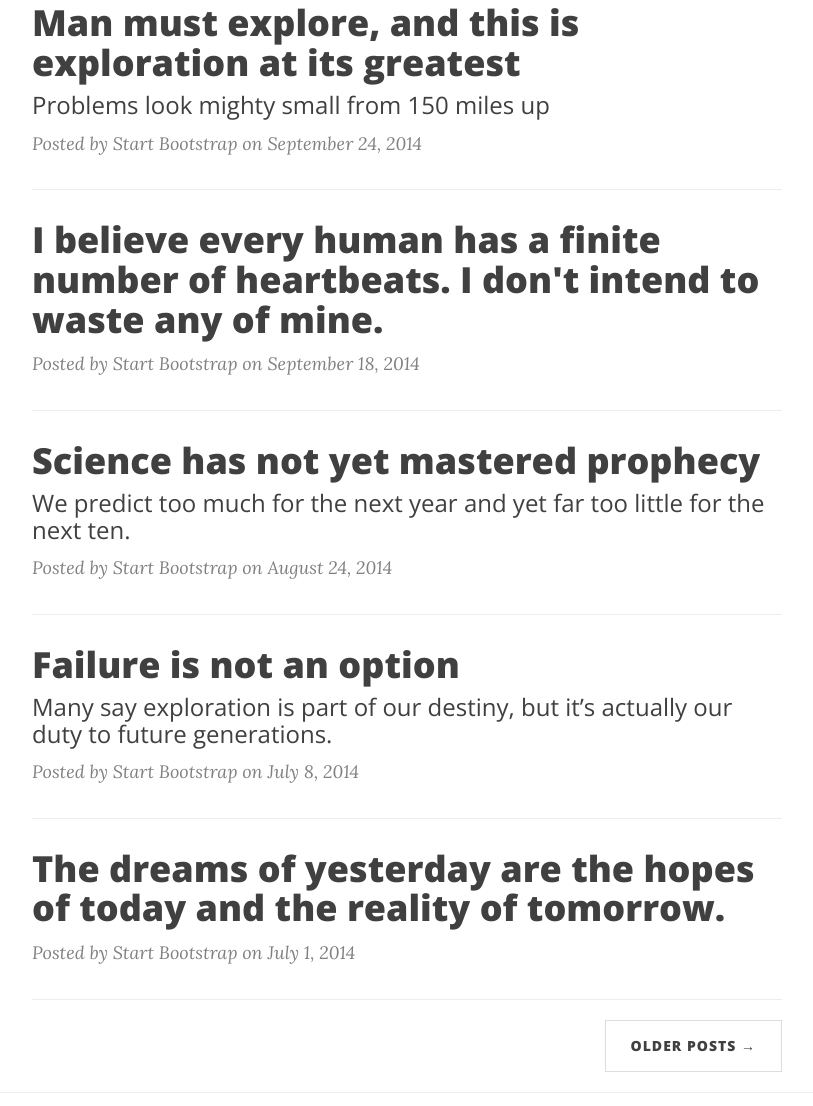
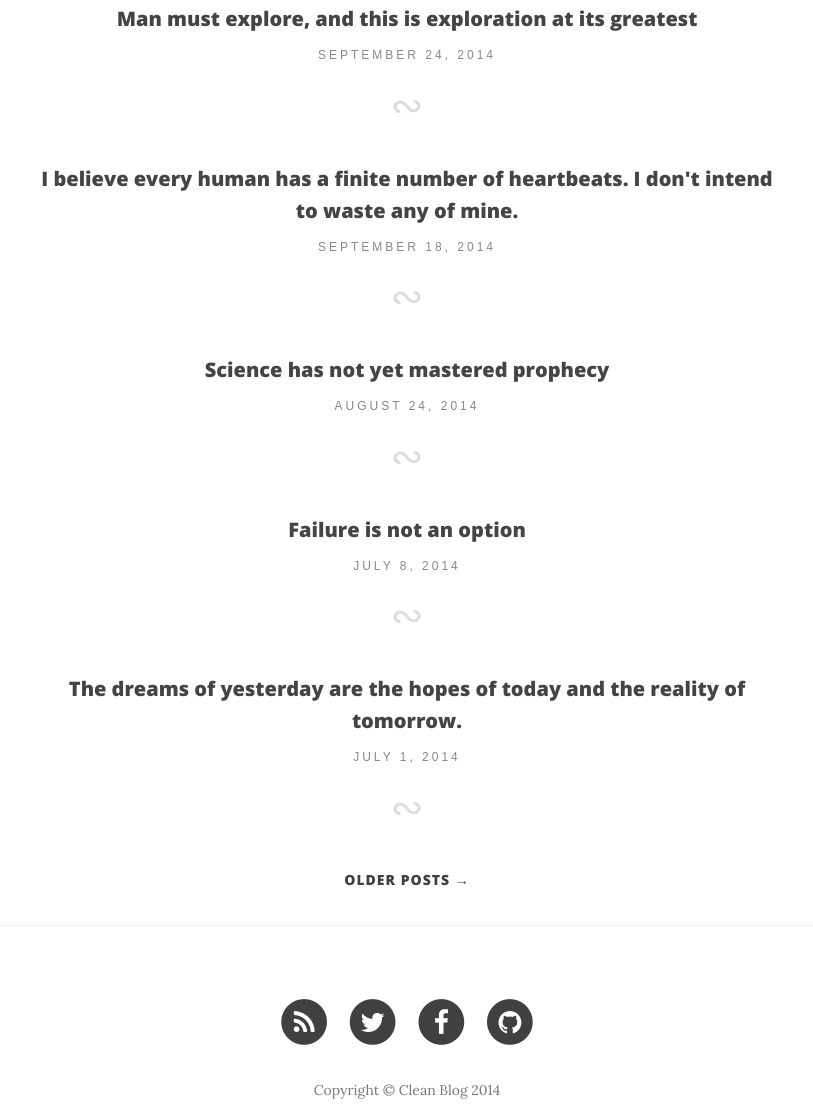
Before and after one commit to 56yards/56yards.github.io, a website: page index.html in a window 1280 px wide. Shown: the part 533-1639 px from the top of the page, without its empty margins (233-1046 px from the left). Drawn offline with nearby package versions, Linux system fonts and the light colour scheme.

Commit message:
visual changes.

```diff
--- a/css/clean-blog.css
+++ b/css/clean-blog.css
@@ -34,6 +34,14 @@ blockquote {
   color: #808080;
   font-style: italic;
 }
+
+.sep {
+  display: block;
+  text-align: center;
+  font-size: 40px;
+  color: #ddd;
+}
+
 hr.small {
   max-width: 100px;
   margin: 15px auto;
@@ -206,17 +214,19 @@ hr.small {
   }
 }
 .post-preview > a {
-  color: #404040;
+  color: #444;
+  text-align: center;
 }
 .post-preview > a:hover,
 .post-preview > a:focus {
   text-decoration: none;
-  color: #0085a1;
+  color: #307EA9;
 }
 .post-preview > a > .post-title {
-  font-size: 30px;
+  font-size: 20px;
   margin-top: 30px;
   margin-bottom: 10px;
+  line-height: 160%;
 }
 .post-preview > a > .post-subtitle {
   margin: 0;
@@ -224,10 +234,14 @@ hr.small {
   margin-bottom: 10px;
 }
 .post-preview > .post-meta {
-  color: #808080;
-  font-size: 18px;
-  font-style: italic;
+  color: #888;
+  font-size: 12px;
+  text-transform: uppercase;
+  text-align: center;
   margin-top: 0;
+  letter-spacing: 3px;
+  font-family: 'arial';
+  margin-bottom: 10px;
 }
 .post-preview > .post-meta > a {
   text-decoration: none;
@@ -240,7 +254,7 @@ hr.small {
 }
 @media only screen and (min-width: 768px) {
   .post-preview > a > .post-title {
-    font-size: 36px;
+    font-size: 20px;
   }
 }
 .section-heading {
@@ -342,6 +356,11 @@ form .row:first-child .floating-label-form-group {
 .pager {
   margin: 20px 0 0;
 }
+.pager .next > a,
+.pager .next > span {
+  float: none;
+}
+
 .pager li > a,
 .pager li > span {
   font-family: 'Open Sans', 'Helvetica Neue', Helvetica, Arial, sans-serif;
@@ -350,29 +369,30 @@ form .row:first-child .floating-label-form-group {
   font-weight: 800;
   letter-spacing: 1px;
   padding: 10px 5px;
-  background-color: white;
+  background-color: transparent;
   border-radius: 0;
+  border-width: 0;
 }
 @media only screen and (min-width: 768px) {
   .pager li > a,
   .pager li > span {
     font-size: 14px;
     padding: 15px 25px;
+    background-color: transparent;
   }
 }
 .pager li > a:hover,
 .pager li > a:focus {
-  color: white;
-  background-color: #0085a1;
-  border: 1px solid #0085a1;
+  color: #307EA9;
+  background-color: transparent;
 }
 .pager .disabled > a,
 .pager .disabled > a:hover,
 .pager .disabled > a:focus,
 .pager .disabled > span {
   color: #808080;
-  background-color: #404040;
   cursor: not-allowed;
+  background-color: transparent;
 }
 ::-moz-selection {
   color: white;
--- a/feed.xml
+++ b/feed.xml
@@ -5,8 +5,8 @@
     <description>Write your site description here. It will be used as your sites meta description as well!</description>
     <link>http://yourdomain.com/</link>
     <atom:link href="http://yourdomain.com/feed.xml" rel="self" type="application/rss+xml" />
-    <pubDate>Sat, 01 Nov 2014 15:15:56 +0000</pubDate>
-    <lastBuildDate>Sat, 01 Nov 2014 15:15:56 +0000</lastBuildDate>
+    <pubDate>Sat, 01 Nov 2014 18:54:14 +0000</pubDate>
+    <lastBuildDate>Sat, 01 Nov 2014 18:54:14 +0000</lastBuildDate>
     <generator>Jekyll v2.4.0</generator>
 
       <item>
--- a/index.html
+++ b/index.html
@@ -113,14 +113,10 @@
             Man must explore, and this is exploration at its greatest
         </h2>
 
-        <h3 class="post-subtitle">
-            Problems look mighty small from 150 miles up
-        </h3>
-
     </a>
-    <p class="post-meta">Posted by Start Bootstrap on September 24, 2014</p>
+    <p class="post-meta">September 24, 2014</p>
 </div>
-<hr>
+<span class="sep">&ac;</span>
 
 <div class="post-preview">
     <a href="/2014/09/18/i-believe/">
@@ -129,9 +125,9 @@
         </h2>
 
     </a>
-    <p class="post-meta">Posted by Start Bootstrap on September 18, 2014</p>
+    <p class="post-meta">September 18, 2014</p>
 </div>
-<hr>
+<span class="sep">&ac;</span>
 
 <div class="post-preview">
     <a href="/2014/08/24/science-has-not-yet-mastered-prophecy/">
@@ -139,14 +135,10 @@
             Science has not yet mastered prophecy
         </h2>
 
-        <h3 class="post-subtitle">
-            We predict too much for the next year and yet far too little for the next ten.
-        </h3>
-
     </a>
-    <p class="post-meta">Posted by Start Bootstrap on August 24, 2014</p>
+    <p class="post-meta">August 24, 2014</p>
 </div>
-<hr>
+<span class="sep">&ac;</span>
 
 <div class="post-preview">
     <a href="/2014/07/08/failure-is-not-an-option/">
@@ -154,14 +146,10 @@
             Failure is not an option
         </h2>
 
-        <h3 class="post-subtitle">
-            Many say exploration is part of our destiny, but it’s actually our duty to future generations.
-        </h3>
-
     </a>
-    <p class="post-meta">Posted by Start Bootstrap on July 8, 2014</p>
+    <p class="post-meta">July 8, 2014</p>
 </div>
-<hr>
+<span class="sep">&ac;</span>
 
 <div class="post-preview">
     <a href="/2014/07/01/dreams/">
@@ -170,9 +158,9 @@
         </h2>
 
     </a>
-    <p class="post-meta">Posted by Start Bootstrap on July 1, 2014</p>
+    <p class="post-meta">July 1, 2014</p>
 </div>
-<hr>
+<span class="sep">&ac;</span>
 
 
 <!-- Pager -->
```
Also changed, not shown: 2014/06/10/dinosaurs/index.html (+0 -2 lines), 2014/07/08/failure-is-not-an-option/index.html (+0 -2 lines), 2014/08/24/science-has-not-yet-mastered-prophecy/index.html (+0 -2 lines), 2014/09/24/man-must-explore/index.html (+0 -2 lines), page2/index.html (+2 -6 lines), 1 other file.
